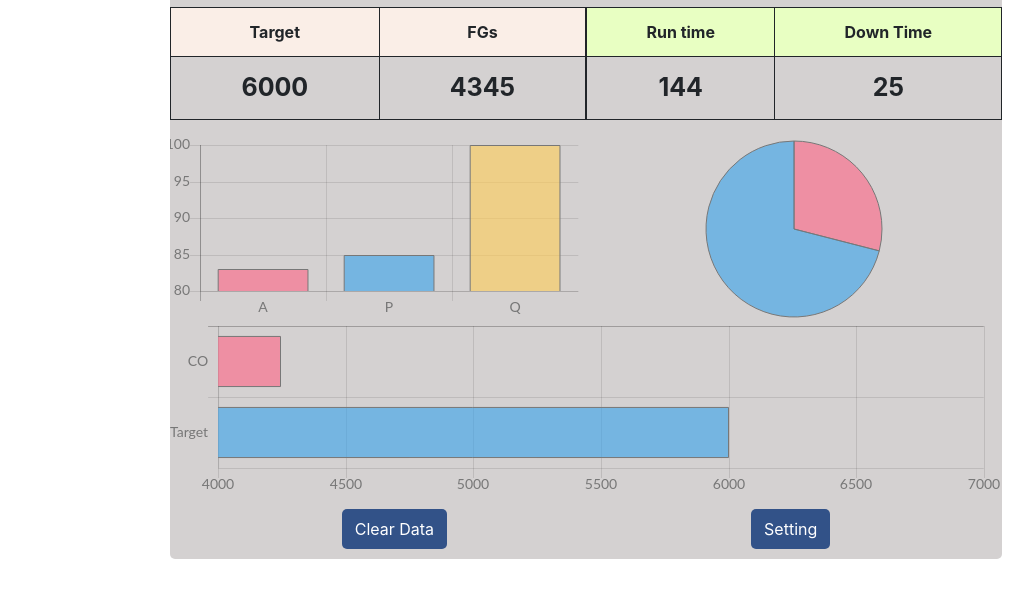
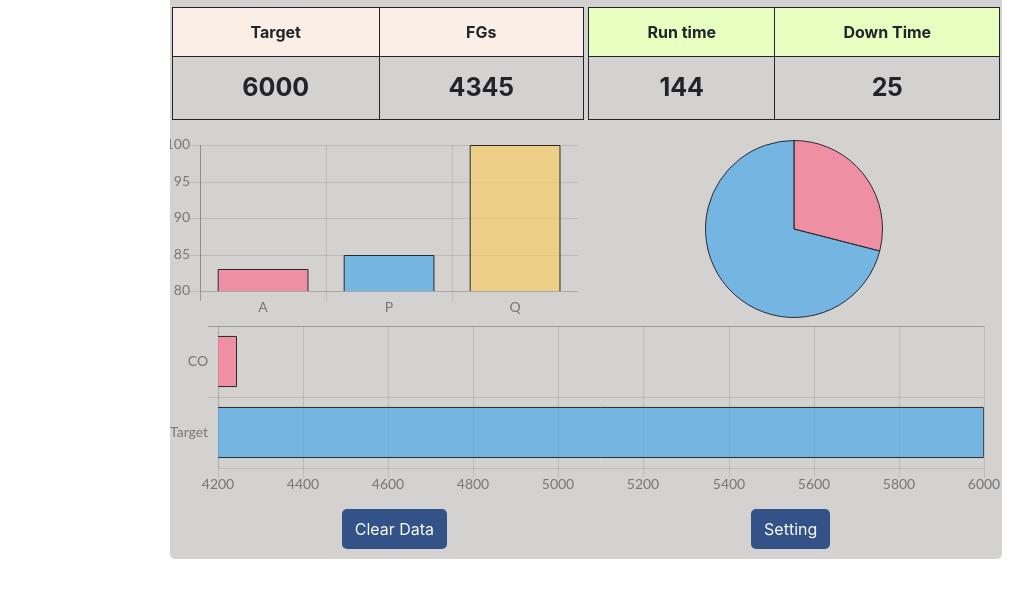
Before and after one commit to NVHViet99/New-App, a plain HTML site: page index.html in a window 1280 px wide. Shown: the part 141-738 px from the top of the page, without its empty margins (54-1087 px from the left). Drawn offline with Linux system fonts and the light colour scheme.

Commit message:
change border-color of chart

```diff
--- a/assets/css/main.css
+++ b/assets/css/main.css
@@ -142,9 +142,8 @@ td {
 
 .table-container {
   margin: 10px 0;
-  /* display: flex; */
-  /* justify-content: center; */
-  width: 100%;
+  margin-left: 2px;
+  width: 99%;
   text-align: center;
 }
 
--- a/assets/js/chartAPQ.js
+++ b/assets/js/chartAPQ.js
@@ -15,9 +15,9 @@ apqChart.forEach((chart, index) => {
             "rgba(255, 206, 86, 0.6)",
           ],
           borderWidth: 1,
-          borderColor: "#777",
-          hoverBorderWidth: 3,
-          hoverBorderColor: "#000",
+          borderColor: "#2C272E",
+          hoverBorderWidth: 1,
+          hoverBorderColor: "#090910",
         },
       ],
     },
--- a/assets/js/chartPie.js
+++ b/assets/js/chartPie.js
@@ -9,14 +9,11 @@ chartPie.forEach((myChart, index) => {
         {
           data: [29, 71],
           //backgroundColor:'green',
-          backgroundColor: [
-            "rgba(255, 99, 132, 0.6)",
-            "rgba(54, 162, 235, 0.6)",
-          ],
+          backgroundColor: ["rgba(255, 99, 132, 0.6)", "rgba(54, 162, 235, 0.6)"],
           borderWidth: 1,
-          borderColor: "#777",
-          hoverBorderWidth: 2,
-          hoverBorderColor: "#000",
+          borderColor: "#2C272E",
+          hoverBorderWidth: 1,
+          hoverBorderColor: "#090910",
         },
       ],
     },
--- a/assets/js/dataChart.js
+++ b/assets/js/dataChart.js
@@ -11,16 +11,13 @@ chart.forEach((myChart, index) => {
       labels: ["CO", "Target"],
       datasets: [
         {
-          data: [4245, 6000, 7000],
+          data: [4245, 6000],
           //backgroundColor:'green',
-          backgroundColor: [
-            "rgba(255, 99, 132, 0.6)",
-            "rgba(54, 162, 235, 0.6)",
-          ],
+          backgroundColor: ["rgba(255, 99, 132, 0.6)", "rgba(54, 162, 235, 0.6)"],
           borderWidth: 1,
-          borderColor: "#777",
-          hoverBorderWidth: 2,
-          hoverBorderColor: "#000",
+          borderColor: "#2C272E",
+          hoverBorderWidth: 1,
+          hoverBorderColor: "#090910",
         },
       ],
     },
```
